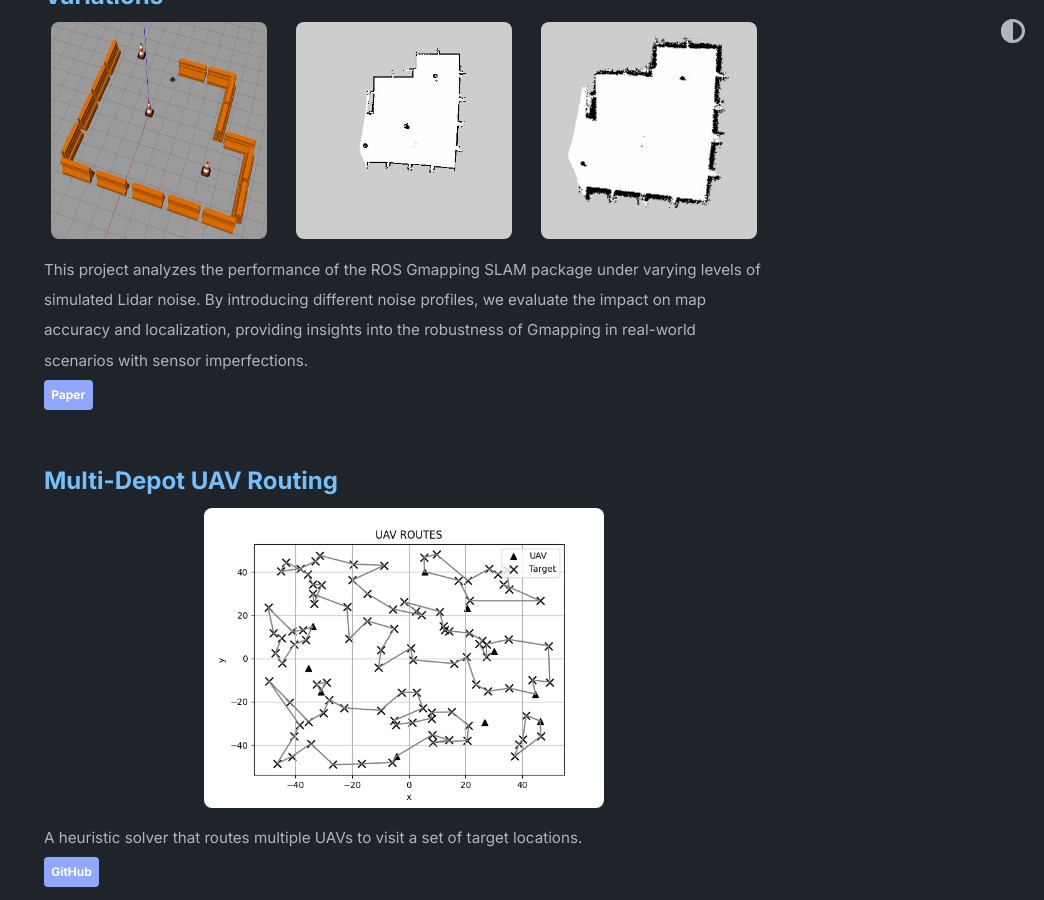
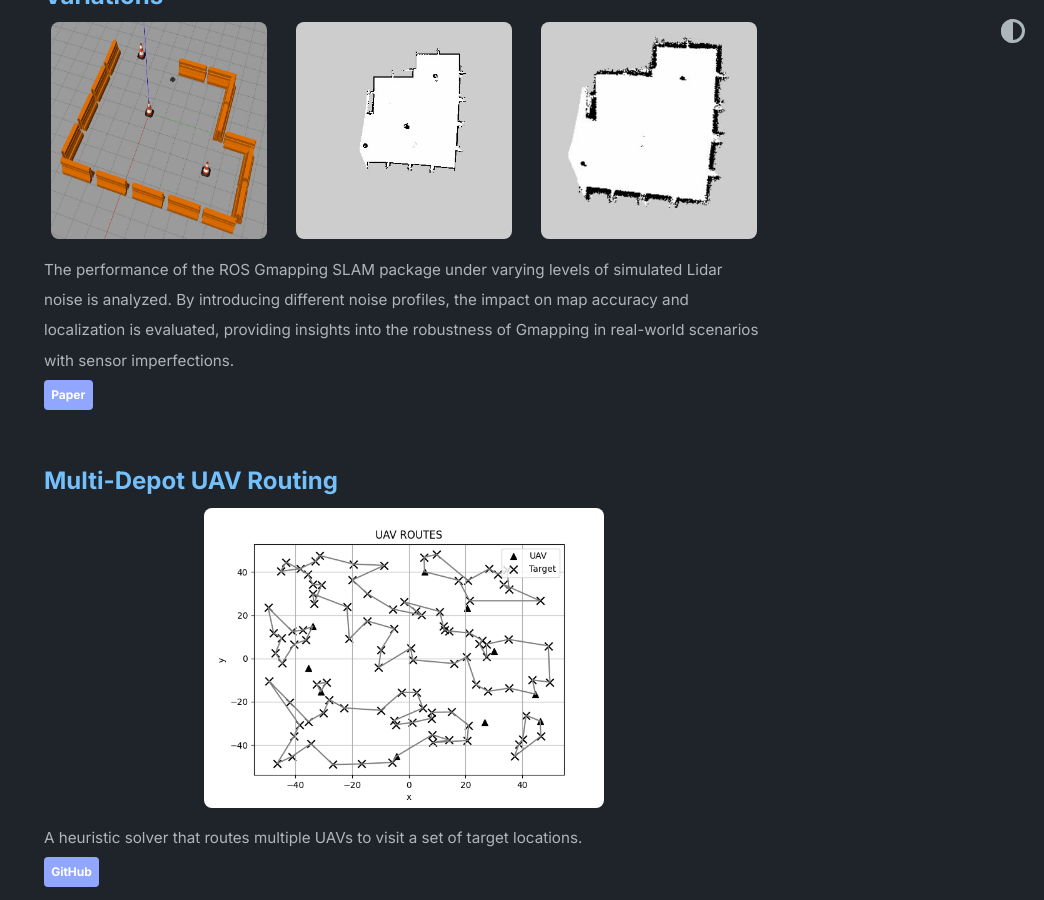
Before and after one commit to axgeorge/axgeorge.github.io, a Jekyll site: the page built from index.md, in a window 1280 px wide and 900 px high, scrolled down 2360 px. Shown: the whole window, without its empty margins (236-1280 px from the left). Built offline with Jekyll 4.4.1, drawn with Linux system fonts in a browser that asks for light colours; a style sheet for code colours, icons or effects is not loaded.

Commit message:
new project

```diff
--- a/_data/home.yml
+++ b/_data/home.yml
@@ -138,9 +138,9 @@ other_project_entries:
       - "/assets/images/Map_1_0.01.jpeg"
       - "/assets/images/Map_3_0.1.JPG"
     desc: >
-      This project analyzes the performance of the ROS Gmapping SLAM package
-      under varying levels of simulated Lidar noise. By introducing different
-      noise profiles, we evaluate the impact on map accuracy and localization,
+      The performance of the ROS Gmapping SLAM package under varying levels
+      of simulated Lidar noise is analyzed. By introducing different
+      noise profiles, the impact on map accuracy and localization is evaluated,
       providing insights into the robustness of Gmapping in real-world
       scenarios with sensor imperfections.
     venue:
```
